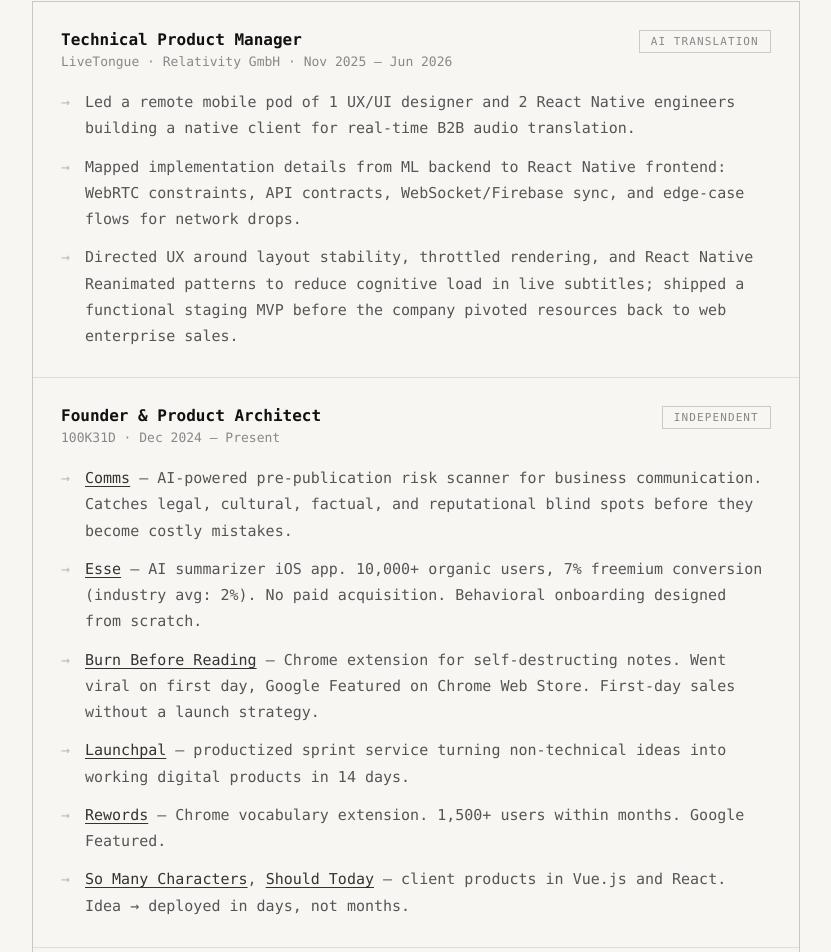
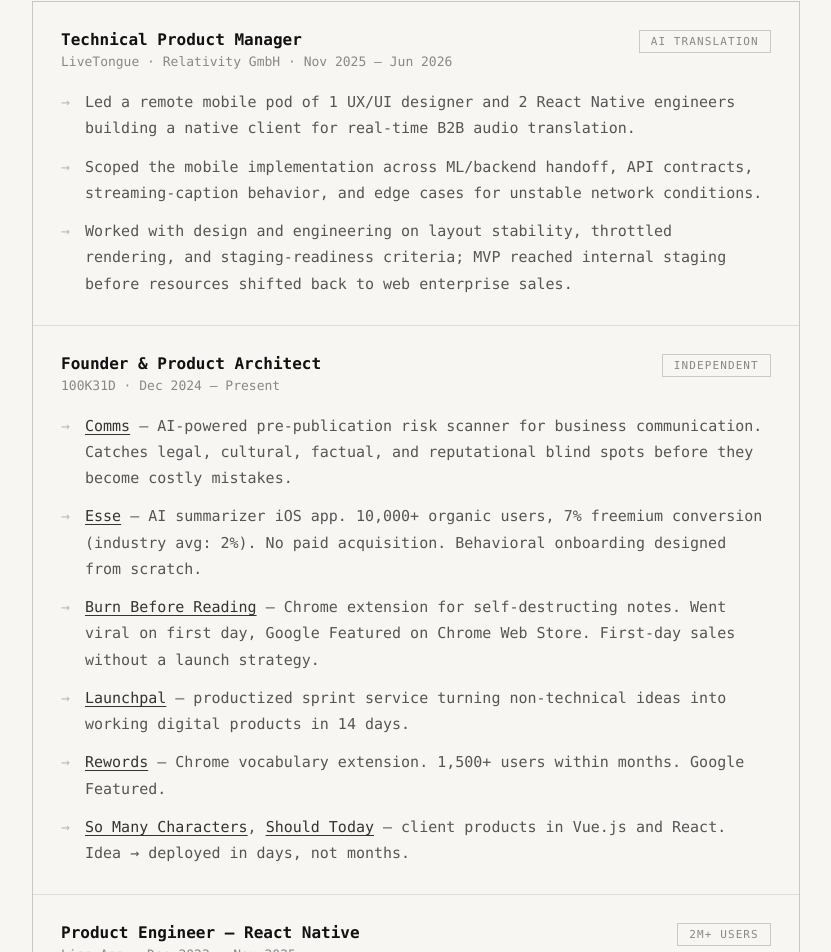
Before and after one commit to sanderbell/sanderbelldev2, a React (Vite) app: page / in a window 1280 px wide. Shown: the part 836-1788 px from the top of the page, without its empty margins (224-1055 px from the left). Built offline with nearby package versions, Linux system fonts and the light colour scheme.

Commit message:
Refactor job description in App component for clarity and conciseness

```diff
--- a/src/App.tsx
+++ b/src/App.tsx
@@ -11,8 +11,8 @@ function App() {
       tag: 'AI Translation',
       items: [
         'Led a remote mobile pod of 1 UX/UI designer and 2 React Native engineers building a native client for real-time B2B audio translation.',
-        'Mapped implementation details from ML backend to React Native frontend: WebRTC constraints, API contracts, WebSocket/Firebase sync, and edge-case flows for network drops.',
-        'Directed UX around layout stability, throttled rendering, and React Native Reanimated patterns to reduce cognitive load in live subtitles; shipped a functional staging MVP before the company pivoted resources back to web enterprise sales.',
+        'Scoped the mobile implementation across ML/backend handoff, API contracts, streaming-caption behavior, and edge cases for unstable network conditions.',
+        'Worked with design and engineering on layout stability, throttled rendering, and staging-readiness criteria; MVP reached internal staging before resources shifted back to web enterprise sales.',
       ],
     },
     {
```
